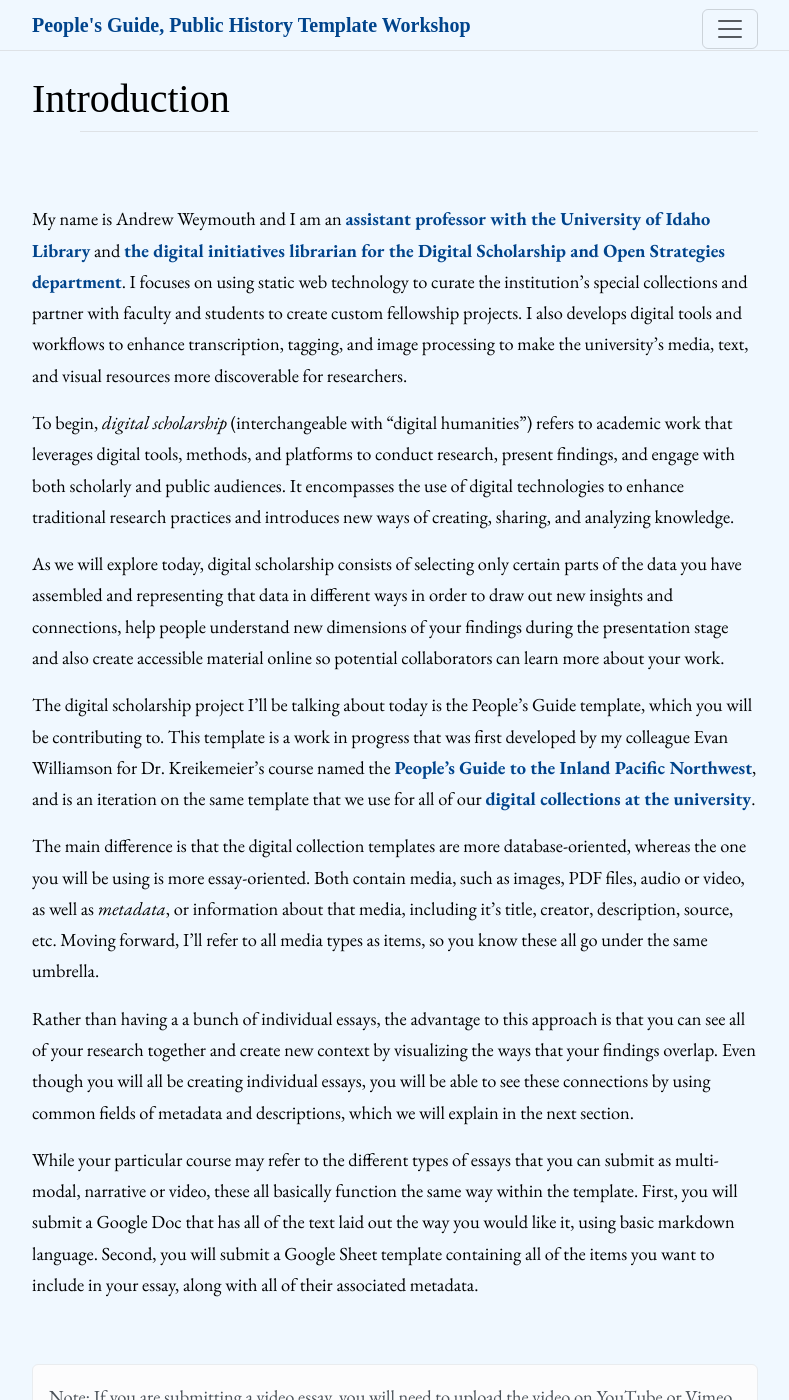
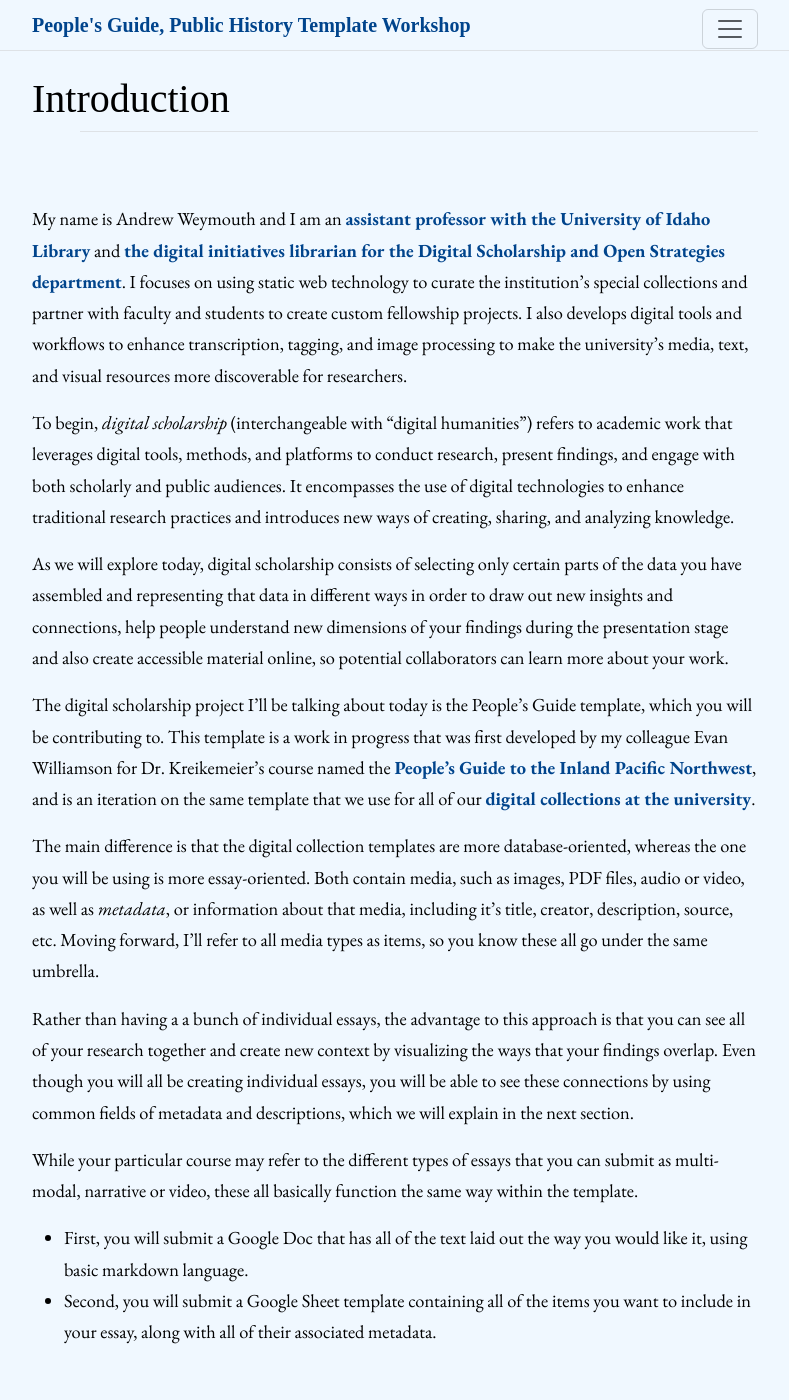
Before and after one commit to thecdil/peoples_guide, a Jekyll site: the page built from content/1_intro.md, in a window 1280 px wide and 1400 px high. Shown: the whole window, without its empty margins (245-1034 px from the left). Built offline with Jekyll 4.4.1, drawn with Linux system fonts in a browser that asks for light colours; some web fonts are replaced.

Commit message:
corrections

```diff
--- a/content/1_intro.md
+++ b/content/1_intro.md
@@ -10,7 +10,7 @@ My name is Andrew Weymouth and I am an [assistant professor with the University
 
 To begin, _digital scholarship_ (interchangeable with “digital humanities”) refers to academic work that leverages digital tools, methods, and platforms to conduct research, present findings, and engage with both scholarly and public audiences. It encompasses the use of digital technologies to enhance traditional research practices and introduces new ways of creating, sharing, and analyzing knowledge.
 
-As we will explore today, digital scholarship consists of selecting only certain parts of the data you have assembled and representing that data in different ways in order to draw out new insights and connections, help people understand new dimensions of your findings during the presentation stage and also create accessible material online so potential collaborators can learn more about your work.
+As we will explore today, digital scholarship consists of selecting only certain parts of the data you have assembled and representing that data in different ways in order to draw out new insights and connections, help people understand new dimensions of your findings during the presentation stage and also create accessible material online, so potential collaborators can learn more about your work.
 
 The digital scholarship project I'll be talking about today is the People's Guide template, which you will be contributing to. This template is a work in progress that was first developed by my colleague Evan Williamson for Dr. Kreikemeier's course named the [People's Guide to the Inland Pacific Northwest](https://thecdil.github.io/peoples-ipnw/), and is an iteration on the same template that we use for all of our [digital collections at the university](https://www.lib.uidaho.edu/digital/).
 
@@ -18,7 +18,10 @@ The main difference is that the digital collection templates are more database-o
 
 Rather than having a a bunch of individual essays, the advantage to this approach is that you can see all of your research together and create new context by visualizing the ways that your findings overlap. Even though you will all be creating individual essays, you will be able to see these connections by using common fields of metadata and descriptions, which we will explain in the next section.
 
-While your particular course may refer to the different types of essays that you can submit as multi-modal, narrative or video, these all basically function the same way within the template. First, you will submit a Google Doc that has all of the text laid out the way you would like it, using basic markdown language. Second, you will submit a Google Sheet template containing all of the items you want to include in your essay, along with all of their associated metadata.
+While your particular course may refer to the different types of essays that you can submit as multi-modal, narrative or video, these all basically function the same way within the template.
+
+- First, you will submit a Google Doc that has all of the text laid out the way you would like it, using basic markdown language.
+- Second, you will submit a Google Sheet template containing all of the items you want to include in your essay, along with all of their associated metadata.
 
 <br>
 
```
Also changed, not shown: content/2_copy.md (+4 -2 lines).
